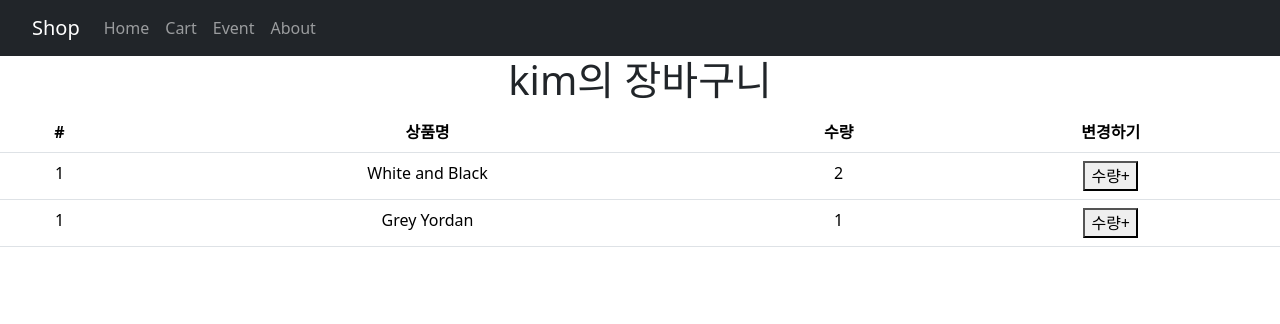
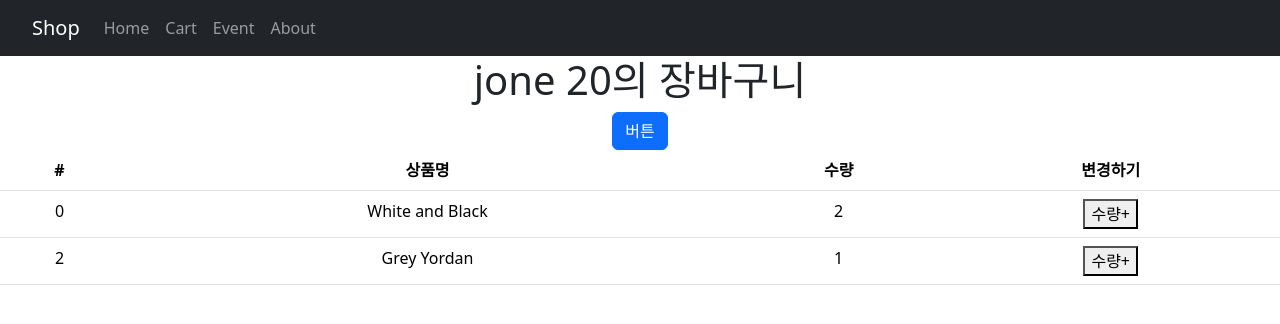
Before and after one commit to mushroom7371/reactStudy, a React (Create React App) app: page /cart in a window 1280 px wide. Shown: the top 324 px of the page. Built offline with nearby package versions, Linux system fonts and the light colour scheme.

Commit message:
FEAT: 장바구니에 상품 담기 기능 추가

```diff
--- a/src/pages/Cart.js
+++ b/src/pages/Cart.js
@@ -1,19 +1,23 @@
-import { Table } from "react-bootstrap";
+import { Button, Table } from "react-bootstrap";
 import { useDispatch, useSelector } from "react-redux";
-import { setCount } from "../store";
+import { setCount, increaseAge } from "../store";
 
 function Cart() {
-  let product = useSelector((state) => {
-    return state.product;
-  });
-
-  let name = useSelector((state) => {
-    return state.user;
-  });
+  let state = useSelector((state) => state);
+  let dispatch = useDispatch();
 
   return (
     <div>
-      <h1>{name}의 장바구니</h1>
+      <h1>
+        {state.user.name} {state.user.age}의 장바구니
+      </h1>
+      <Button
+        onClick={() => {
+          dispatch(increaseAge(1));
+        }}
+      >
+        버튼
+      </Button>
       <Table>
         <thead>
           <tr>
@@ -24,7 +28,7 @@ function Cart() {
           </tr>
         </thead>
         <tbody>
-          {product.map((product, i) => {
+          {state.product.map((product, i) => {
             return <TableRow key={i} product={product} />;
           })}
         </tbody>
@@ -37,7 +41,7 @@ function TableRow(product) {
   let dispatch = useDispatch();
   return (
     <tr>
-      <td>1</td>
+      <td>{product.product.id}</td>
       <td>{product.product.name}</td>
       <td>{product.product.count}</td>
       <td>
--- a/src/pages/DetailPage.js
+++ b/src/pages/DetailPage.js
@@ -1,5 +1,7 @@
 import { useEffect, useState } from "react";
 import { useParams } from "react-router-dom";
+import { addProduct } from "../store";
+import { useDispatch, useSelector } from "react-redux";
 
 function DetailPage(props) {
   useEffect(() => {
@@ -17,12 +19,14 @@ function DetailPage(props) {
   }, []);
 
   let { id } = useParams();
+  let state = useSelector((state) => state);
   let product = props.shoseData.find((item) => item.id == id);
   let [alert, setAlert] = useState(true);
   let [inputData, setInputData] = useState(0);
   let imagePaths =
     "https://codingapple1.github.io/shop/shoes" + (product.id + 1) + ".jpg";
   let [fade, setFade] = useState("");
+  let dispatch = useDispatch();
 
   useEffect(() => {
     let str = inputData;
@@ -32,6 +36,11 @@ function DetailPage(props) {
       window.alert("숫자를 입력하세요.");
     }
   }, [inputData]);
+
+  function addCart() {
+    dispatch(addProduct({ id: product.id, name: product.title, count: 1 }));
+    console.log(state);
+  }
 
   return (
     <div className={"container startDetailPage " + fade}>
@@ -47,7 +56,14 @@ function DetailPage(props) {
           <h4 className="pt-5">{product.title}</h4>
           <p>{product.content}</p>
           <p>{product.price}</p>
-          <button className="btn btn-danger">주문하기</button>
+          <button
+            className="btn btn-danger"
+            onClick={() => {
+              addCart();
+            }}
+          >
+            주문하기
+          </button>
         </div>
         <input
           id="inputText"
--- a/src/store.js
+++ b/src/store.js
@@ -2,16 +2,20 @@ import { configureStore, createSlice } from "@reduxjs/toolkit";
 
 let user = createSlice({
   name: "user",
-  initialState: "kim",
+  age: 20,
+  initialState: { name: "jone", age: 20 },
 
   reducers: {
-    setUserName: (state, action) => {
-      return "jone " + state;
+    setUserName: (state) => {
+      state.name = "park";
+    },
+    increaseAge: (state, a) => {
+      state.age += a.payload;
     },
   },
 });
 
-export let { setUserName } = user.actions;
+export let { setUserName, increaseAge } = user.actions;
 
 let stock = createSlice({
   name: "stock",
@@ -32,10 +36,21 @@ let product = createSlice({
       });
       state[index].count += action.payload.count;
     },
+
+    addProduct: (state, action) => {
+      let productInfo = {
+        id: action.payload.id,
+        name: action.payload.name,
+        count: action.payload.count,
+      };
+
+      let array = [...state, productInfo];
+      return array;
+    },
   },
 });
 
-export let { setCount } = product.actions;
+export let { setCount, addProduct } = product.actions;
 
 export default configureStore({
   reducer: {
```
